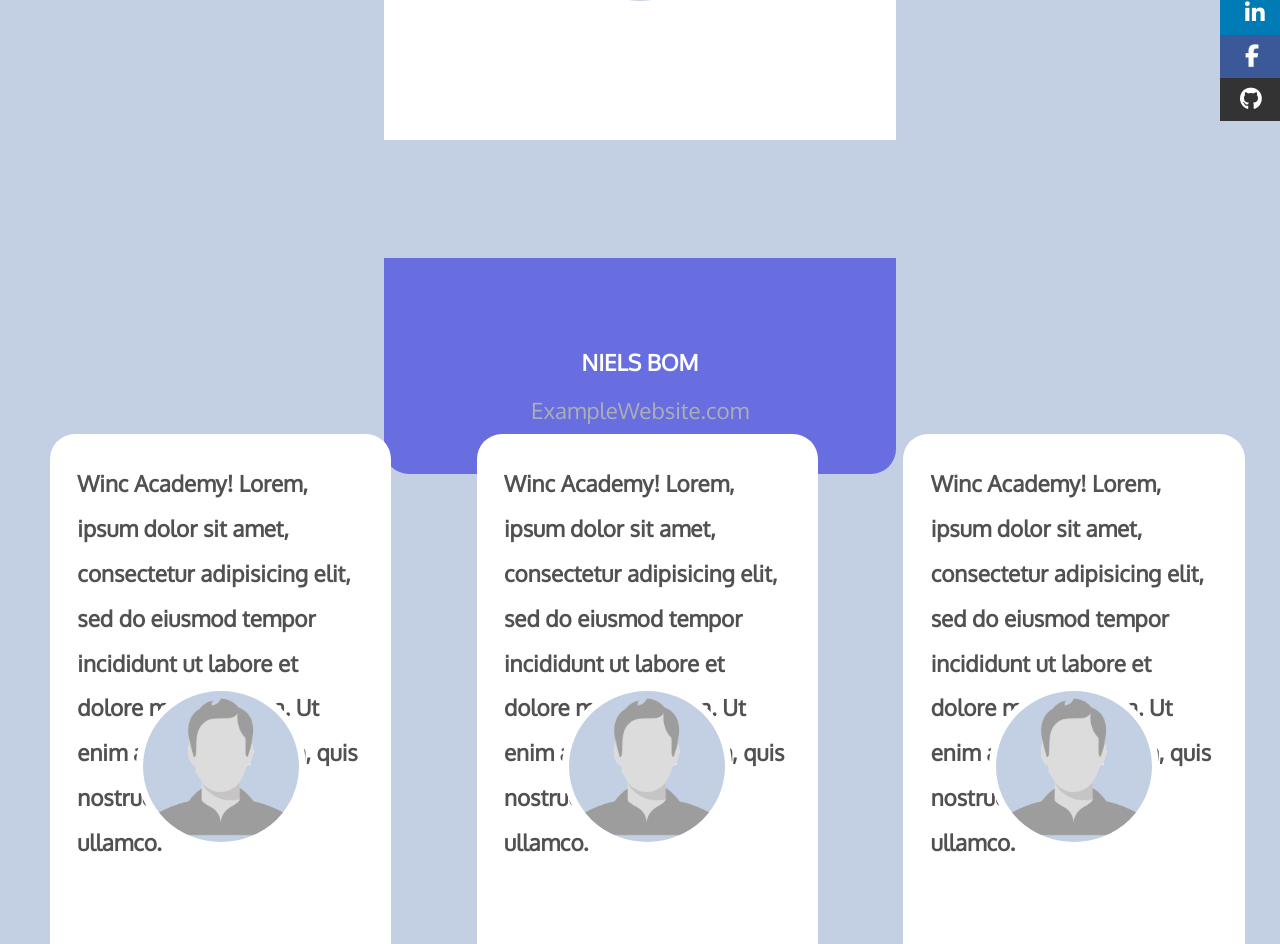
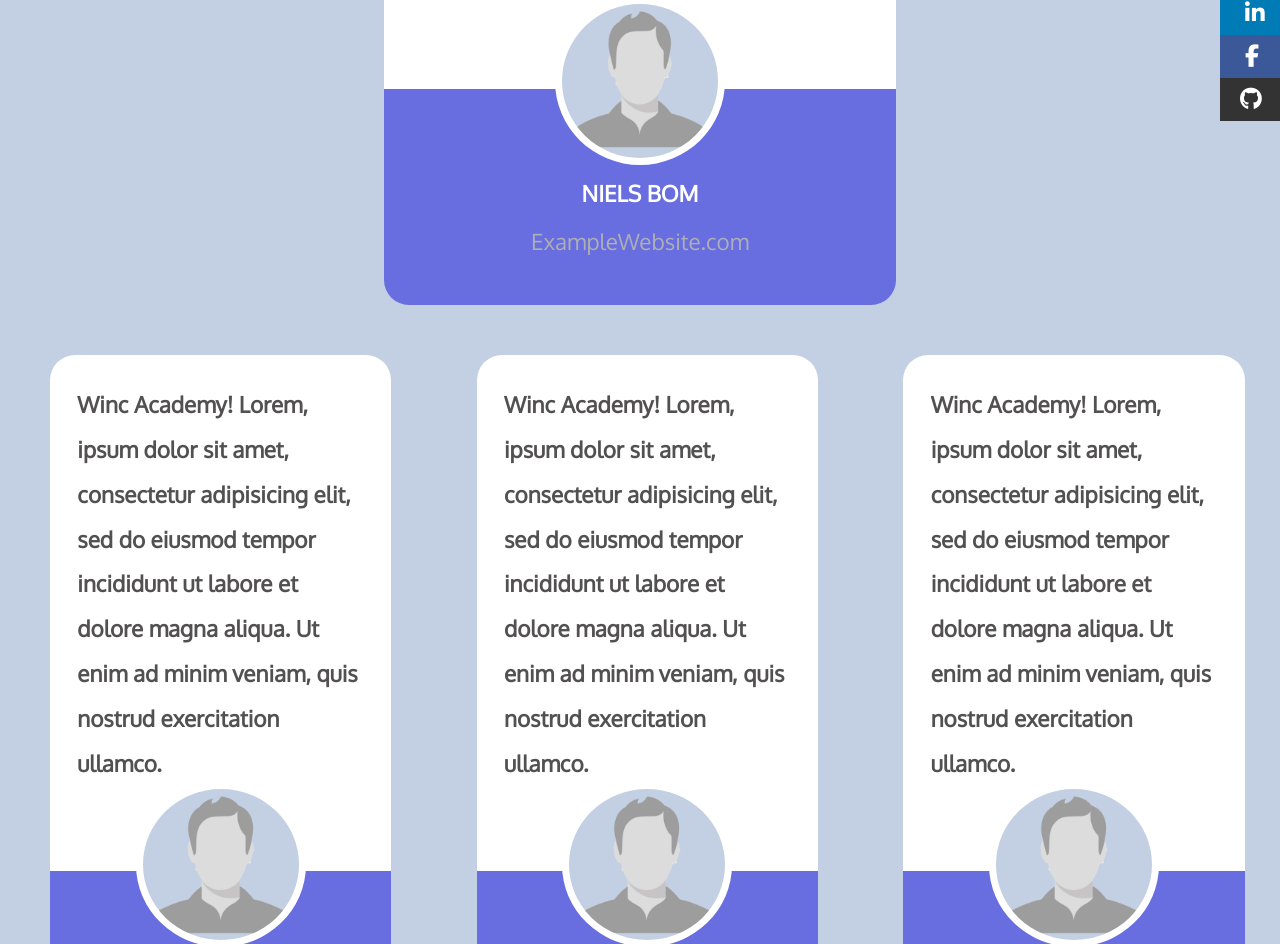
Before and after one commit to alexandrahendriks/Assignmet-Advenced-CSS, a plain HTML site: page index.html in a window 1280 px wide. Shown: the part 334-1278 px from the top of the page. Drawn offline with Linux system fonts and the light colour scheme.

Commit message:
Add files via upload

```diff
--- a/styles/_grid.scss
+++ b/styles/_grid.scss
@@ -1,7 +1,6 @@
 .grid-container {
     @include grid();
     margin-left: 30px;
-    margin-top: -90px;
     grid-template-columns: auto;
 }
 
@@ -9,7 +8,7 @@
     position:relative;
     width:80%;
     height: auto;
-    margin:20px 20px -100px 20px;
+    margin:20px;
     & .flex{
         @include flex();
         flex-grow: 2;
@@ -40,7 +39,7 @@
         top:0;
         left:0;
         width: $width;
-        height: 87%;
+        height: 100%;
         align-items: center;
         justify-content: center;
         opacity: 0;
--- a/styles/_mixins.scss
+++ b/styles/_mixins.scss
@@ -1,4 +1,5 @@
 @mixin flex {
+    position: relative;
     display: flex;
     flex-direction: column;
     text-align: center;
@@ -16,7 +17,7 @@
     font-weight: bold;
     line-height: 2em;
     text-align: left;
-    margin: 8% 8% 35% 8%;
+    margin: 8% 8% 25%;
 }
 @mixin footer {
     background-color: $colorpurple;
@@ -25,7 +26,6 @@
     text-align: center;
 }
 @mixin user {
-    margin-bottom: -50px;
     background-color: $backgroundcolor;
     border-radius: 60%;
     border:7px solid $colorwhite;
@@ -34,22 +34,23 @@
     margin-right: auto;
     width:170px;
     height:auto;
-    transform: translateY(-300px);
+    position: absolute;
+    bottom: 140px;
+    left: calc(50% - 85px);
 }
 
 @mixin h2 {
     color: $colorwhite;
     margin-top: -20px;
     font-size: $textsize;
-    margin: 90px 40px 20px 40px;
+    margin: 90px 40px 20px;
 }
 
 @mixin example {
     color: $colorgrey;
     font-weight: 500;
-    margin-top: 10px;
     font-size: $textsize;
-    margin:0px 40px 50px 40px;
+    margin:0px 40px 50px;
 }
 
 @mixin grid {
--- a/styles/style.scss
+++ b/styles/style.scss
@@ -24,7 +24,6 @@
     .grid-container {
         @include grid();
         grid-template-columns: auto auto;
-
     }
     .flex-main {
         width: 50%;
@@ -34,7 +33,6 @@
     .grid-container {
         @include grid();
         grid-template-columns: auto auto auto;
-
     }
     .flex-main {
         width: 40%;
```
Also changed, not shown: styles/style.css, 1 other file.
